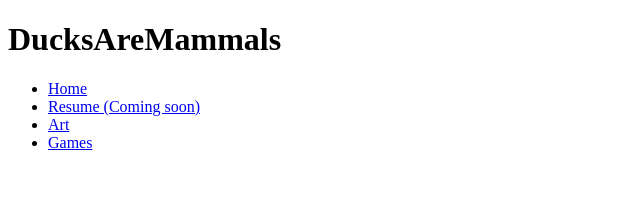
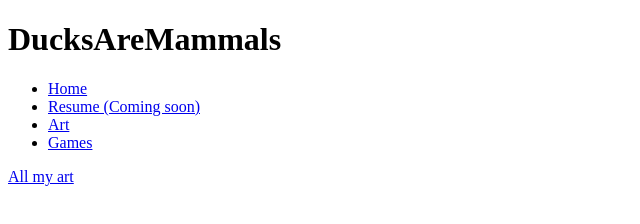
Before and after one commit to DucksAreMammals/DucksAreMammals.github.io, a plain HTML site: page art.html in a window 1280 px wide. Shown: the full height of the page, 0-640 px from the left. Drawn offline with Linux system fonts and the light colour scheme.

Commit message:
Added some content

```diff
--- a/art.html
+++ b/art.html
@@ -26,5 +26,11 @@
 				</ul>
 			</nav>
 		</header>
+
+		<article>
+			<a href="https://www.instagram.com/_ducksaremammals_/">
+				All my art
+			</a>
+		</article>
 	</body>
 </html>
```
Also changed, not shown: games.html (+4 -0 lines), resume.html (+4 -0 lines).
